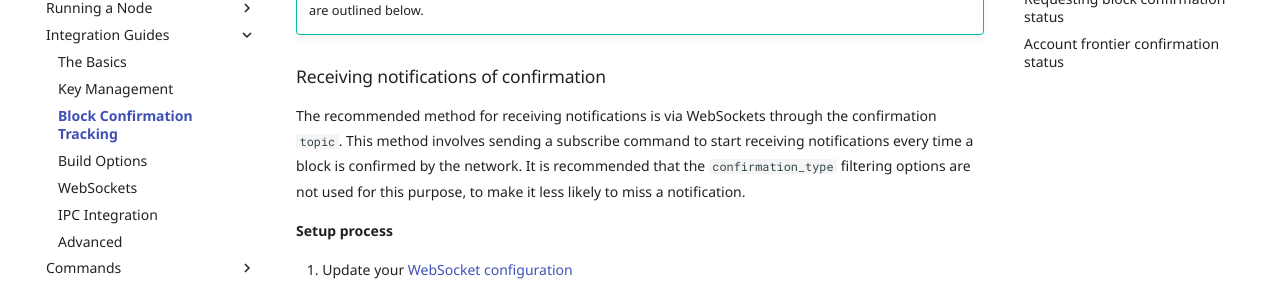
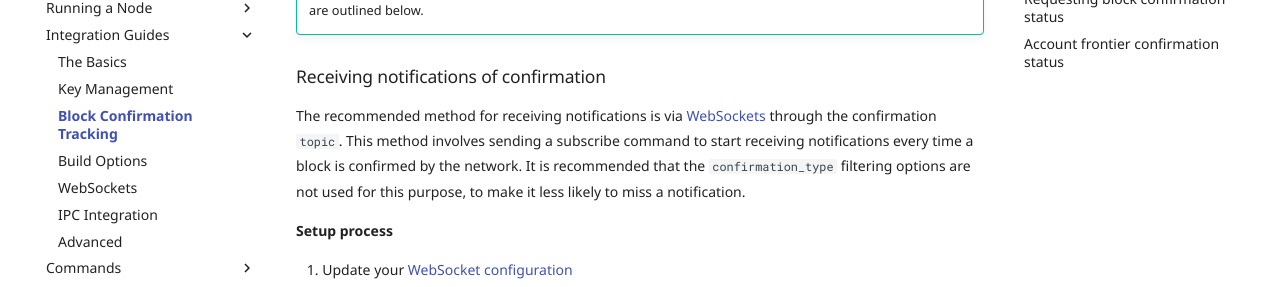
Before and after one commit to nanocurrency/nano-docs, an MkDocs documentation site: the page built from docs/integration-guides/block-confirmation-tracking.md, in a window 1280 px wide and 900 px high, scrolled down 366 px. Shown: the part 154-441 px from the top of the window. Built offline with MkDocs 1.6.1 and Material for MkDocs 9.7.7, drawn with Linux system fonts in a browser that asks for light colours; comment, search, counter and statistics services are not loaded; part of the change alters nothing that is shown.

```diff
--- a/docs/integration-guides/block-confirmation-tracking.md
+++ b/docs/integration-guides/block-confirmation-tracking.md
@@ -10,11 +10,11 @@ A primary function of any integration is to track confirmation of blocks on the
 
 ### Receiving notifications of confirmation
 
-The recommended method for receiving notifications is via WebSockets through the confirmation `topic`. This method involves sending a subscribe command to start receiving notifications every time a block is confirmed by the network. It is recommended that the `confirmation_type` filtering options are not used for this purpose, to make it less likely to miss a notification.
+The recommended method for receiving notifications is via [WebSockets](/integration-guides/websockets) through the confirmation `topic`. This method involves sending a subscribe command to start receiving notifications every time a block is confirmed by the network. It is recommended that the `confirmation_type` filtering options are not used for this purpose, to make it less likely to miss a notification.
 
 **Setup process**
 
-1. Update your [WebSocket configuration](/running-a-node/configuration/#websocket)
+1. Update your [WebSocket configuration](/running-a-node/configuration/#nodewebsocket)
 1. Connect to the WebSocket at the configured endpoint
 1. Send a [subscription request for all confirmations](/integration-guides/websockets#confirmations) including the ack option and validate the subscription request was successful
 1. Listen for block confirmation notifications from the WebSocket
```
